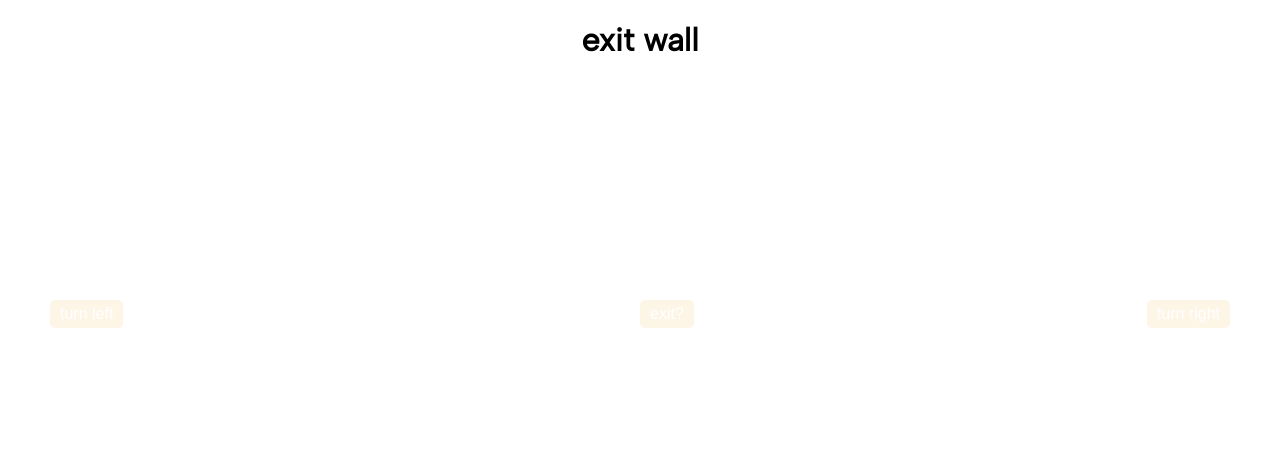
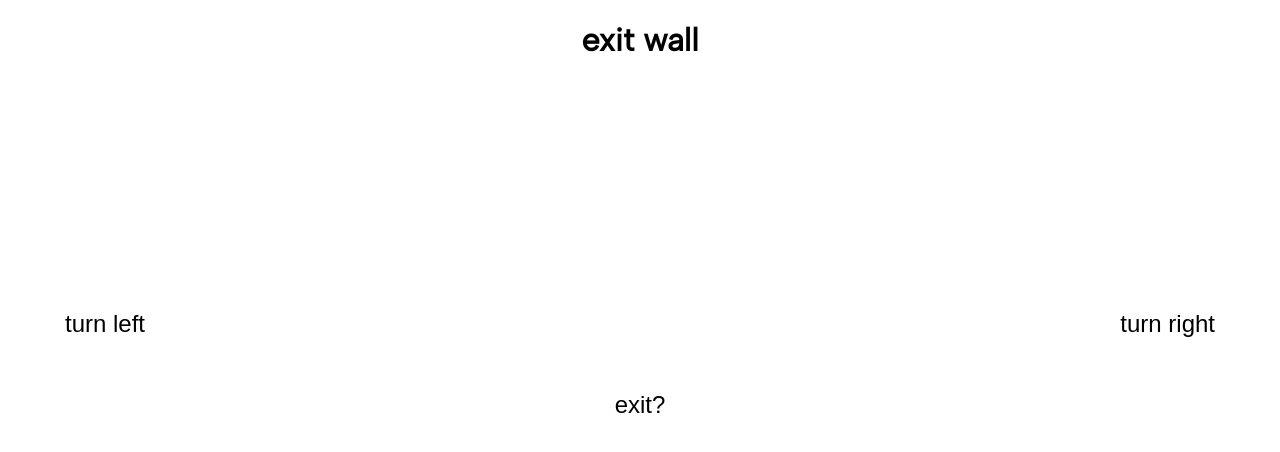
Before and after one commit to agerchan/agerchan.github.io, a plain HTML site: page my_room/exit_wall.html in a window 1280 px wide. Drawn offline with Linux system fonts and the light colour scheme.

Commit message:
added my room back in

```diff
--- a/my_room/exit_wall.html
+++ b/my_room/exit_wall.html
@@ -19,13 +19,13 @@
         </h1>
         <div style="text-align:center">
             <a href="right_wall.html" style="position:absolute; top:300px; left:50px;">
-                <button class="button loveletter">turn left</button>
+                <button class="button arrow">turn left</button>
             </a>
-            <a href="door.html" style="position:absolute; top:300px;">
-                <button class="button loveletter">exit?</button>
+            <a href="door.html" style="position:relative; top:300px">
+                <button class="button arrow">exit?</button>
             </a>
             <a href="left_wall.html" style="position:absolute; top:300px; right:50px;">
-                <button class="button loveletter">turn right</button>
+                <button class="button arrow">turn right</button>
             </a>
         </div>
     </body>
```
Also changed, not shown: index.html (+4 -4 lines), my_room/back_wall.html (+2 -2 lines), my_room/door.html (+2 -2 lines), my_room/left_wall.html (+2 -2 lines), my_room/right_wall.html (+2 -2 lines).
